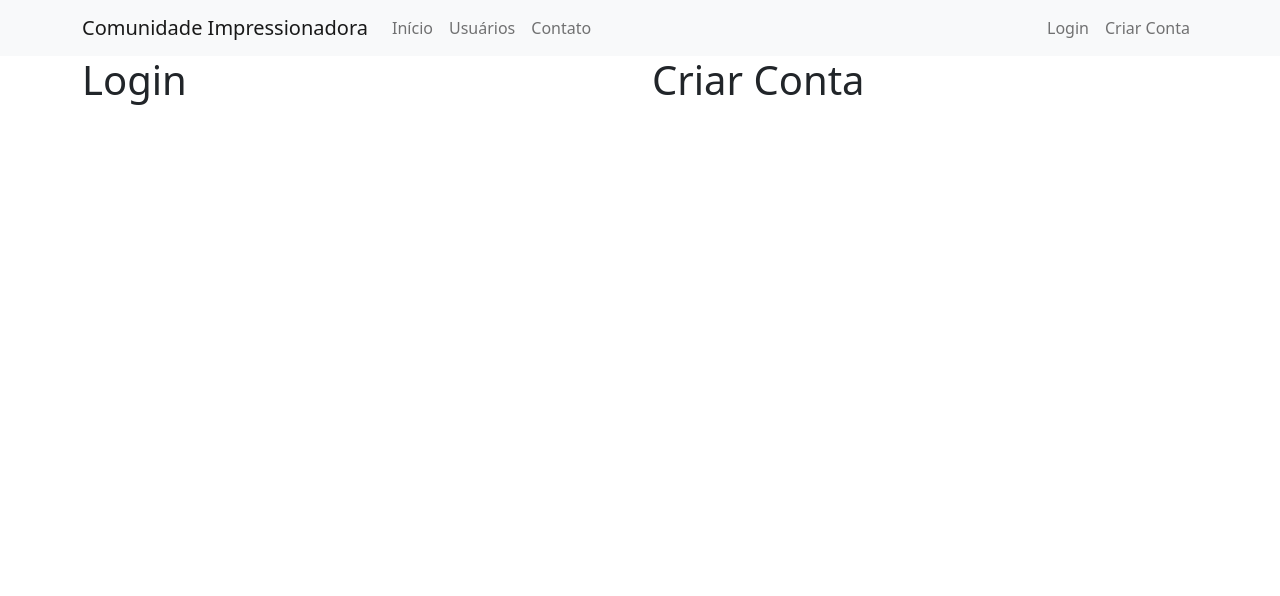
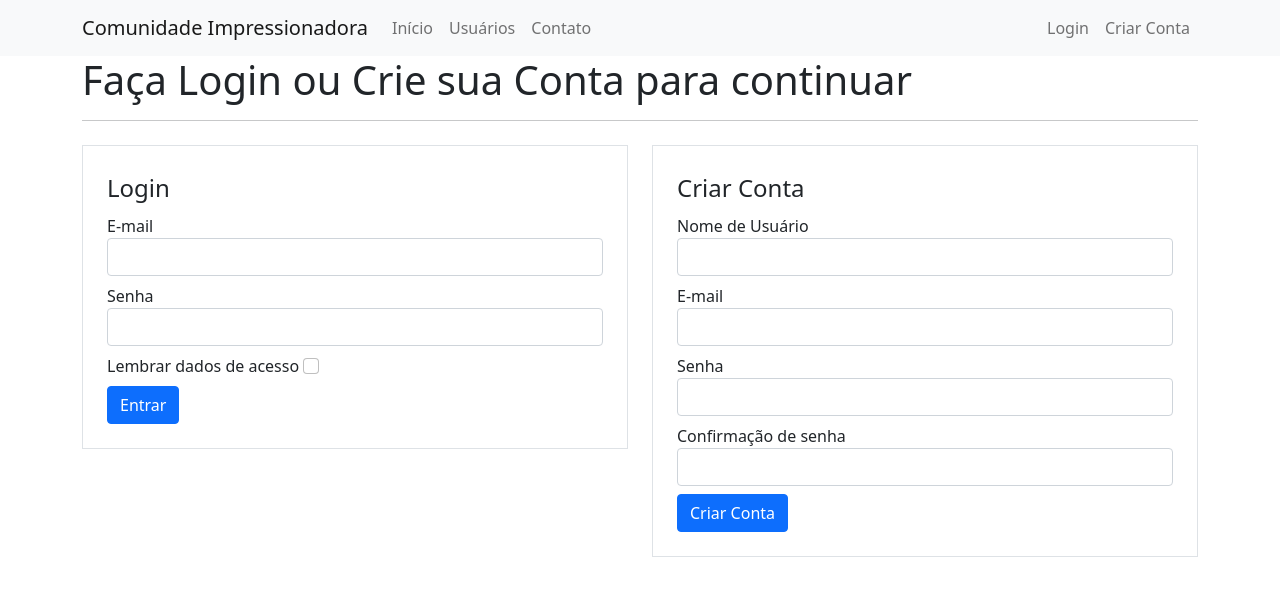
Before and after one commit to pedrodumont/Projeto_Site, a Flask app: page /login in a window 1280 px wide. Shown: the top 596 px of the page. Run offline with Flask 3, Linux system fonts and the light colour scheme.

Commit message:
adiciona mensagens de sucesso e erro no login e criarconta

```diff
--- /dev/null
+++ b/forms.py
@@ -0,0 +1,20 @@
+from flask_wtf import FlaskForm
+from wtforms import StringField, PasswordField, SubmitField, BooleanField
+from wtforms.validators import DataRequired, Length, Email, EqualTo
+
+# As validações são de preenchimento de formulário e não do envio das informações se o email e senha estão
+# cadastrados
+
+class FormLogin(FlaskForm):
+    email = StringField('E-mail', validators=[DataRequired(), Email()])
+    senha = PasswordField('Senha', validators=[DataRequired(), Length(6,20)])
+    lembrar_dados = BooleanField('Lembrar dados de acesso')
+    botao_login = SubmitField('Entrar')
+
+
+class FormCriarConta(FlaskForm):
+    username = StringField('Nome de Usuário', validators=[DataRequired(), Length(max=50)])
+    email = StringField('E-mail', validators=[DataRequired(), Email()])
+    senha = PasswordField('Senha', validators=[DataRequired(), Length(6,20)])
+    confirmacao = PasswordField('Confirmação de senha', validators=[EqualTo('senha')])
+    botao_criarconta = SubmitField('Criar Conta')
--- a/main.py
+++ b/main.py
@@ -1,8 +1,14 @@
-from flask import Flask, render_template, url_for
+from flask import Flask, render_template, url_for, request, flash, redirect
+from forms import FormCriarConta, FormLogin
+from dotenv import load_dotenv
+import os
+load_dotenv()
 
 app = Flask(__name__)
 
 lista_usuarios = ['Lira', 'João', 'Alon', 'Alessandra', 'Amanda']
+
+app.config['SECRET_KEY'] = os.getenv('SECRET_KEY')
 
 @app.route('/')
 def home():
@@ -18,9 +24,19 @@ def contato():
 def usuarios():
     return render_template('usuarios.html', lista_usuarios=lista_usuarios)
 
-@app.route('/login')
+@app.route('/login', methods=['GET', 'POST'])
 def login():
-    return render_template('login.html')
+    form_login = FormLogin()
+    form_criarconta = FormCriarConta()
+
+    # a condição com and é importante pois estão na mesma página
+    if form_login.validate_on_submit() and 'botao_login' in request.form:
+        flash(f'Login feito com sucesso no e-mail: {form_login.email.data}', 'alert-success')
+        return redirect(url_for('home'))
+    if form_criarconta.validate_on_submit() and 'botao_criarconta' in request.form:
+        flash(f'Conta criada com sucesso no e-mail: {form_criarconta.email.data}', 'alert-success')
+        return redirect(url_for('home'))
+    return render_template('login.html', form_login=form_login, form_criarconta=form_criarconta)
 
 
 if __name__ == '__main__':
--- a/pyproject.toml
+++ b/pyproject.toml
@@ -5,6 +5,9 @@ description = "Projeto site completo com Flask"
 readme = "README.md"
 requires-python = ">=3.12"
 dependencies = [
+    "email-validator>=2.2.0",
+    "flask-wtf>=1.2.1",
     "flask>=3.0.3",
     "pandas>=2.2.3",
+    "python-dotenv>=1.0.1",
 ]
--- a/templates/base.html
+++ b/templates/base.html
@@ -13,6 +13,19 @@
 
     {% include 'navbar.html' %}
 
+    <div class="container">
+        {% with messages = get_flashed_messages(with_categories = True) %}
+            {% if messages %}
+                {% for category, message in messages %}
+                    <div class="alert {{ category }}">
+                        {{ message }}
+                    </div>
+                {% endfor %}
+            {% endif %}
+        {% endwith %}
+    </div>
+
+
     {% block body %}
     {% endblock %}
 
--- a/templates/login.html
+++ b/templates/login.html
@@ -2,12 +2,108 @@
 
 {% block body %}
     <div class="container">
+        <h1>Faça Login ou Crie sua Conta para continuar</h1>
+        <hr>
         <div class="row">
             <div class="col">
-                <h1>Login</h1>
+                <form method="POST" action="" class="border p-4 mt-2">
+                    {{ form_login.csrf_token }}
+                    <legend>Login</legend>
+                    <fieldset>
+                        <div class="form-group">
+                            {{ form_login.email.label(class="form-control-label") }}
+                            {% if form_login.email.errors %}
+                                {{ form_login.email(class="form-control is-invalid") }}
+                            <div class="invalid-feedback">
+                                {% for erro in form_login.email.errors %}
+                                    {{ erro }}
+                                {% endfor %}
+                            </div>
+                            {% else %}
+                                {{ form_login.email(class="form-control") }}
+                            {% endif %}
+                        </div>
+                        <div class="form-group mt-2">
+                            {{ form_login.senha.label(class="form-control-label") }}
+                            {% if form_login.senha.errors %}
+                                {{ form_login.senha(class="form-control is-invalid") }}
+                            <div class="invalid-feedback">
+                                {% for erro in form_login.senha.errors %}
+                                    {{ erro }}
+                                {% endfor %}
+                            </div>
+                            {% else %}
+                                {{ form_login.senha(class="form-control") }}
+                            {% endif %}
+                        </div>
+                        <div class="form-group mt-2">
+                            {{ form_login.lembrar_dados.label(class="form-check-label") }}
+                            {{ form_login.lembrar_dados(class="form-check-input") }}
+                        </div>
+                    </fieldset>
+                    {{ form_login.botao_login(class="btn btn-primary mt-2") }}
+                </form>
             </div>
             <div class="col">
-                <h1>Criar Conta</h1>
+                <form method="POST" action="" class="border p-4 mt-2">
+                    {{ form_criarconta.csrf_token }}
+                    <legend>Criar Conta</legend>
+                    <fieldset>
+                        <div class="form-group">
+                            {{ form_criarconta.username.label(class="form-control-label") }}
+                            {% if form_criarconta.username.errors %}
+                                {{ form_criarconta.username(class="form-control is-invalid") }}
+                            <div class="invalid-feedback">
+                                {% for erro in form_criarconta.username.errors %}
+                                    {{ erro }}
+                                {% endfor %}
+                            </div>
+                            {% else %}
+                                {{ form_criarconta.username(class="form-control") }}
+                            {% endif %}
+                        </div>
+                        <div class="form-group mt-2">
+                            {{ form_criarconta.email.label(class="form-control-label") }}
+                            {% if form_criarconta.email.errors %}
+                                {{ form_criarconta.email(class="form-control is-invalid") }}
+                            <div class="invalid-feedback">
+                                {% for erro in form_criarconta.email.errors %}
+                                    {{ erro }}
+                                {% endfor %}
+                            </div>
+                            {% else %}
+                                {{ form_criarconta.email(class="form-control") }}
+                            {% endif %}
+                        </div>
+                        <div class="form-group mt-2">
+                            {{ form_criarconta.senha.label(class="form-control-label") }}
+                            {% if form_criarconta.senha.errors %}
+                                {{ form_criarconta.senha(class="form-control is-invalid") }}
+                            <div class="invalid-feedback">
+                                {% for erro in form_criarconta.senha.errors %}
+                                    {{ erro }}
+                                {% endfor %}
+                            </div>
+                            {% else %}
+                                {{ form_criarconta.senha(class="form-control") }}
+                            {% endif %}
+                        </div>
+                        <div class="form-group mt-2">
+                            {{ form_criarconta.confirmacao.label(class="form-control-label") }}
+                            {% if form_criarconta.confirmacao.errors %}
+                                {{ form_criarconta.confirmacao(class="form-control is-invalid") }}
+                            <div class="invalid-feedback">
+                                {% for erro in form_criarconta.confirmacao.errors %}
+                                    {{ erro }}
+                                {% endfor %}
+                            </div>
+                            {% else %}
+                                {{ form_criarconta.confirmacao(class="form-control") }}
+                            {% endif %}
+                        </div>
+                    </fieldset>
+                    {{ form_criarconta.botao_criarconta(class="btn btn-primary mt-2") }}
+                </form>
             </div>
         </div>
     </div>
```
Also changed, not shown: 1 other file.
